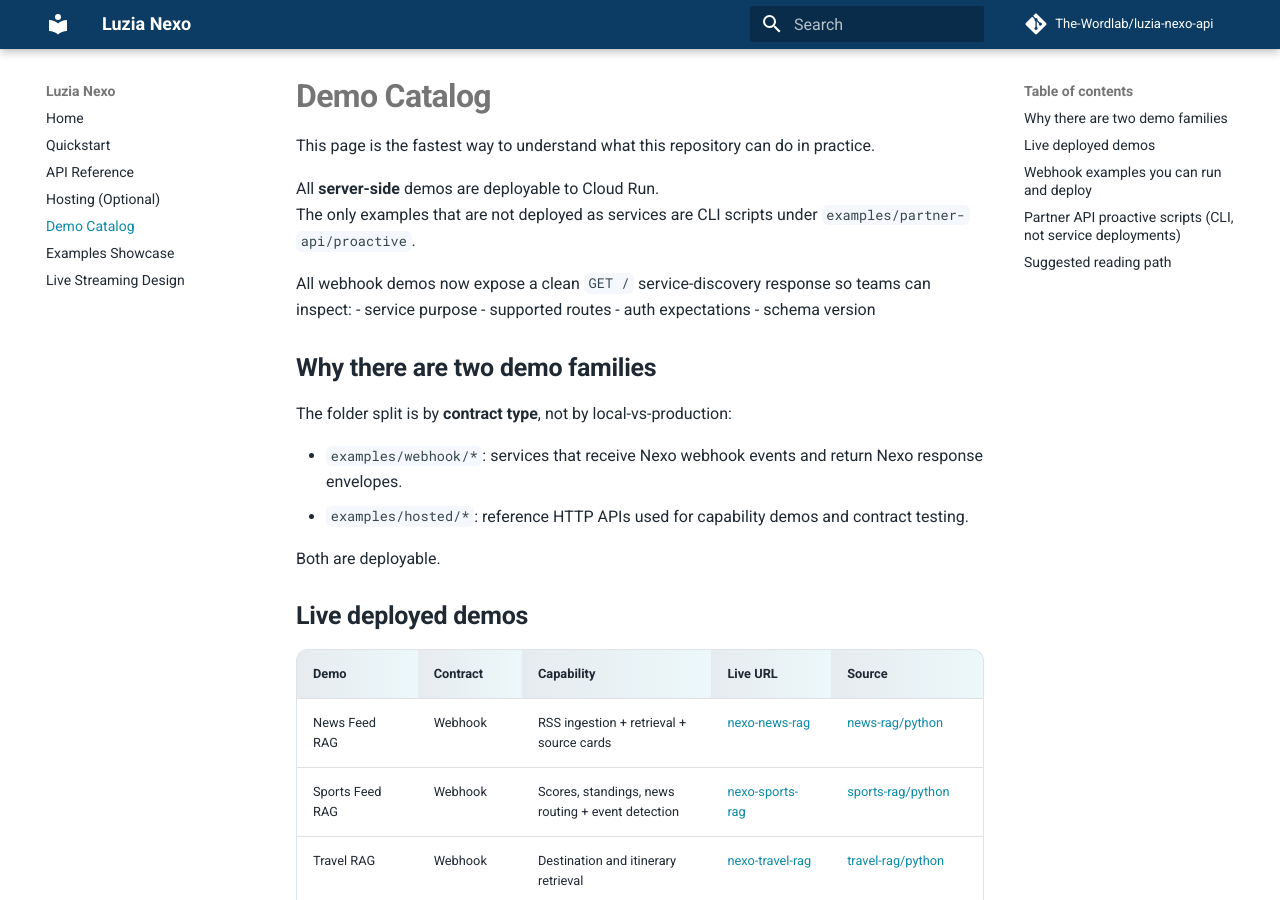
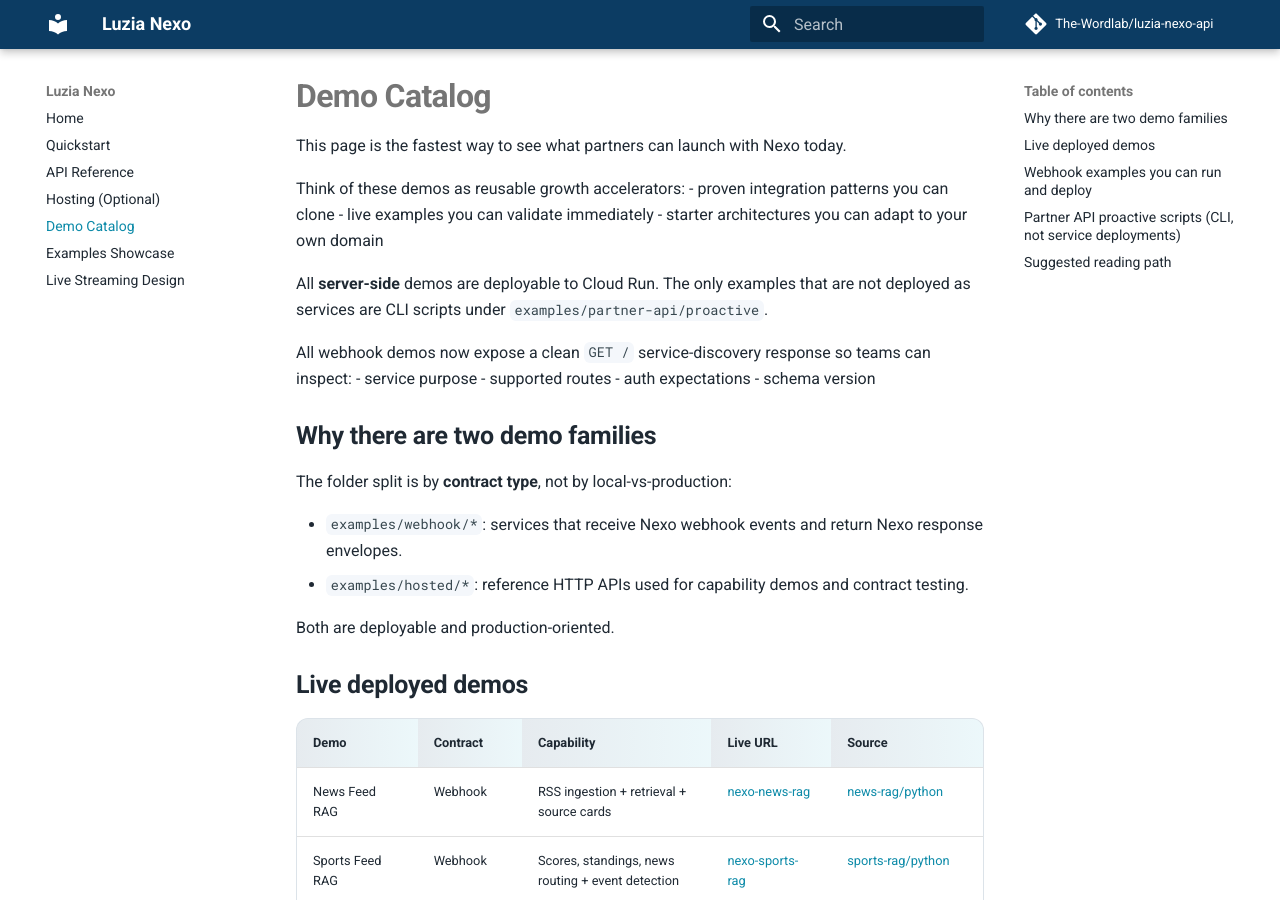
Before and after one commit to The-Wordlab/luzia-nexo-api, an MkDocs documentation site: the page built from docs/demos.md, in a window 1280 px wide and 900 px high. Built offline with MkDocs 1.6.1 and Material for MkDocs 9.7.7, drawn with Linux system fonts in a browser that asks for light colours; comment, search, counter and statistics services are not loaded.

Commit message:
docs: shift public narrative to aspirational partner outcomes

```diff
--- a/docs/demos.md
+++ b/docs/demos.md
@@ -1,6 +1,11 @@
 # Demo Catalog
 
-This page is the fastest way to understand what this repository can do in practice.
+This page is the fastest way to see what partners can launch with Nexo today.
+
+Think of these demos as reusable growth accelerators:
+- proven integration patterns you can clone
+- live examples you can validate immediately
+- starter architectures you can adapt to your own domain
 
 All **server-side** demos are deployable to Cloud Run.
 The only examples that are not deployed as services are CLI scripts under `examples/partner-api/proactive`.
@@ -18,7 +23,7 @@
 - `examples/webhook/*`: services that receive Nexo webhook events and return Nexo response envelopes.
 - `examples/hosted/*`: reference HTTP APIs used for capability demos and contract testing.
 
-Both are deployable.
+Both are deployable and production-oriented.
 
 ## Live deployed demos
 
```
Also changed, not shown: docs/index.md (+6 -3 lines), docs/quickstart.md (+2 -0 lines).
